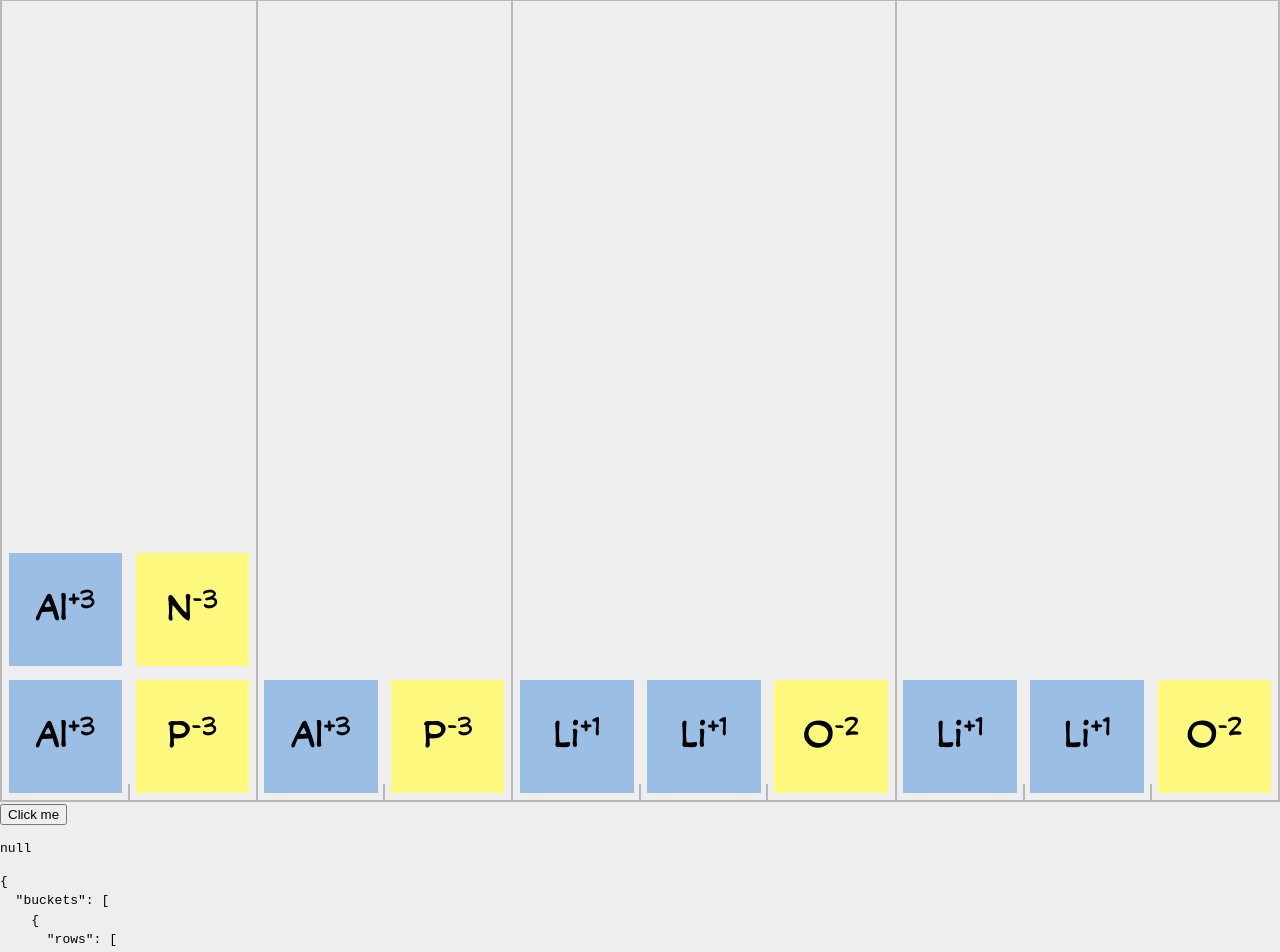
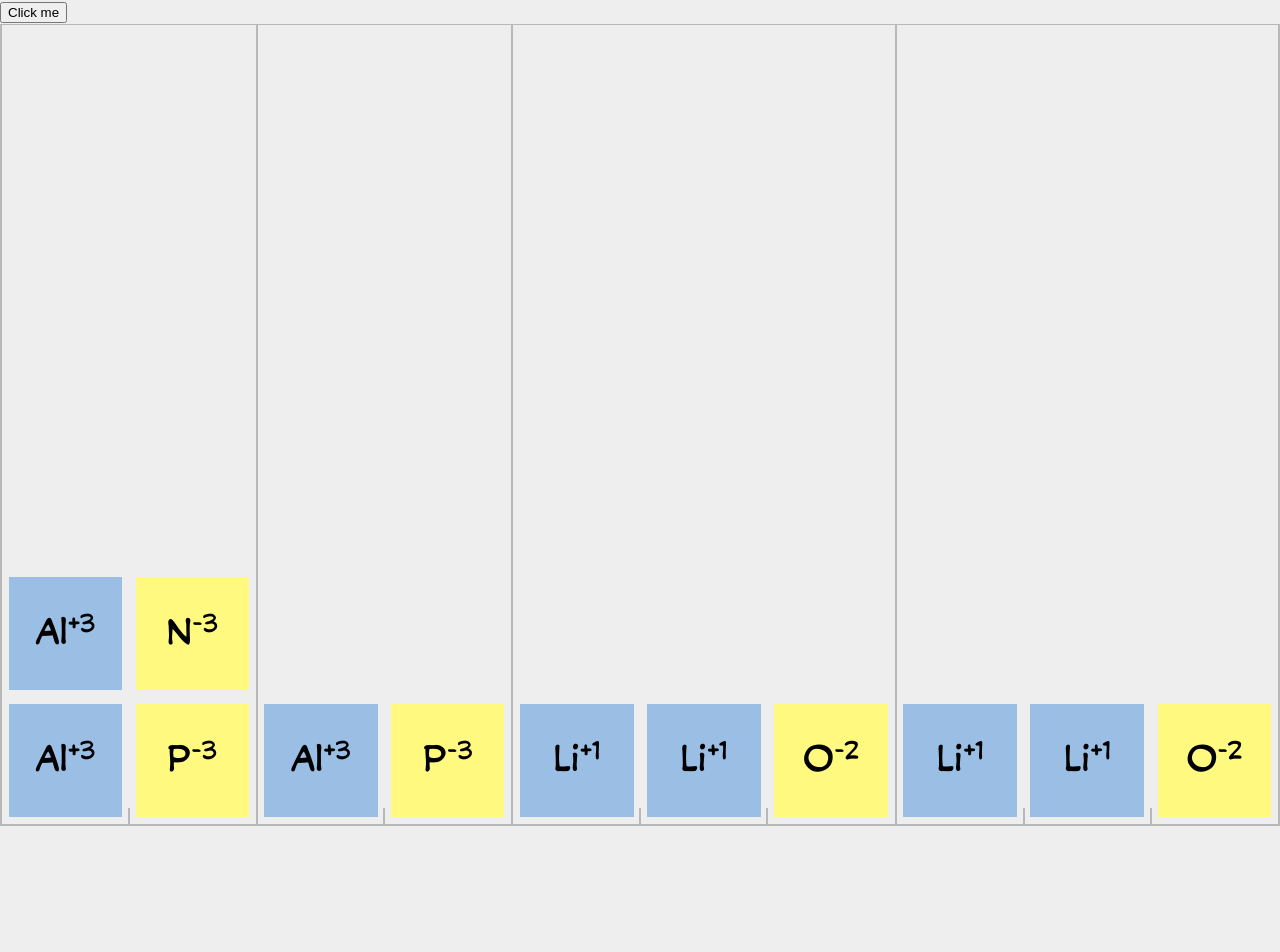
Before and after one commit to Hewitt-Learning/Hewitt-Chemistry-Games-Compound-Decoder, a Preact app: page / in a window 1280 px wide. Shown: the top 952 px of the page. After the commit the page ends 826 px from the top, so only its background shows below. Built offline with nearby package versions, Linux system fonts and the light colour scheme.

Commit message:
Falling Ions

```diff
--- a/src/ionic-tetris/app.tsx
+++ b/src/ionic-tetris/app.tsx
@@ -160,6 +160,18 @@ export function App() {
 
   return (
     <>
+      <button
+        onClick={() =>
+          setFlyingIon({
+            ion: randIon(),
+            bucketIndex: 0,
+            bucketColumnIndex: 0,
+            flyingProgress: 0,
+          })
+        }
+      >
+        Click me
+      </button>
       <div
         class="ionic-tetris"
         style={{
@@ -181,20 +193,6 @@ export function App() {
           );
         })}
       </div>
-      <button
-        onClick={() =>
-          setFlyingIon({
-            ion: randIon(),
-            bucketIndex: 0,
-            bucketColumnIndex: 0,
-            flyingProgress: 0,
-          })
-        }
-      >
-        Click me
-      </button>
-      <pre>{JSON.stringify(flyingIon, null, 2)}</pre>
-      <pre>{JSON.stringify(grid, null, 2)}</pre>
     </>
   );
 }
--- a/src/ionic-tetris/components/bucket.tsx
+++ b/src/ionic-tetris/components/bucket.tsx
@@ -15,11 +15,11 @@ export const Bucket = ({ numCols, bucketGridState, flyingIon }: Props) => {
   useEffect(() => {
     const updateFlyingElement = () => {
       const flyingIonElement = flyingIonRef.current;
-      if (flyingIon && flyingIonElement) {
+      if (flyingIon && flyingIonElement && flyingIon.flyingProgress < 1) {
         flyingIon.flyingProgress += 0.005;
-        flyingIonElement.style.transform = `translateY(${
+        flyingIonElement.style.transform = `translateY(calc(${
           flyingIon.flyingProgress * 100
-        }%)`;
+        }vh - 100%))`;
         frameRequest = requestAnimationFrame(updateFlyingElement);
       }
     };
```
